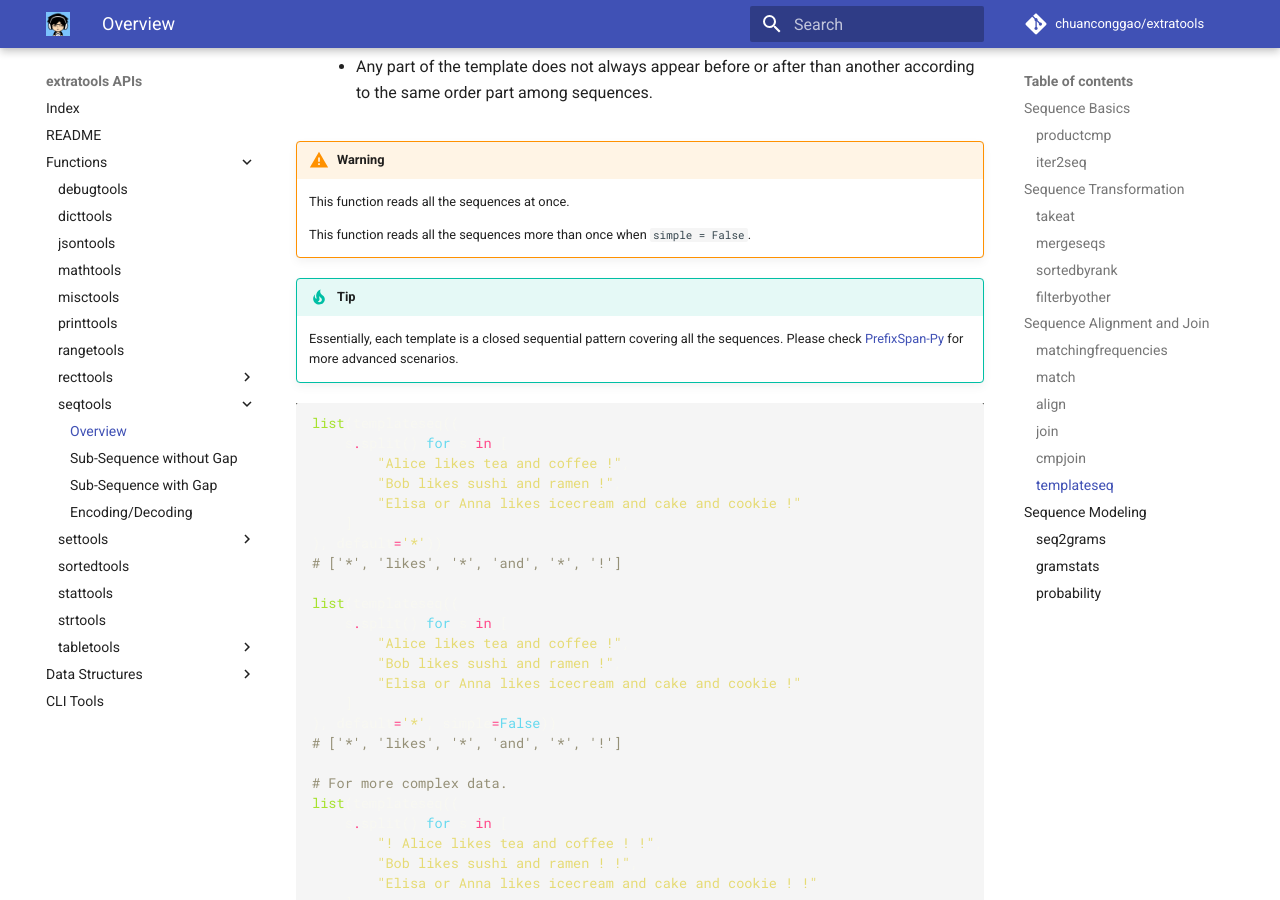
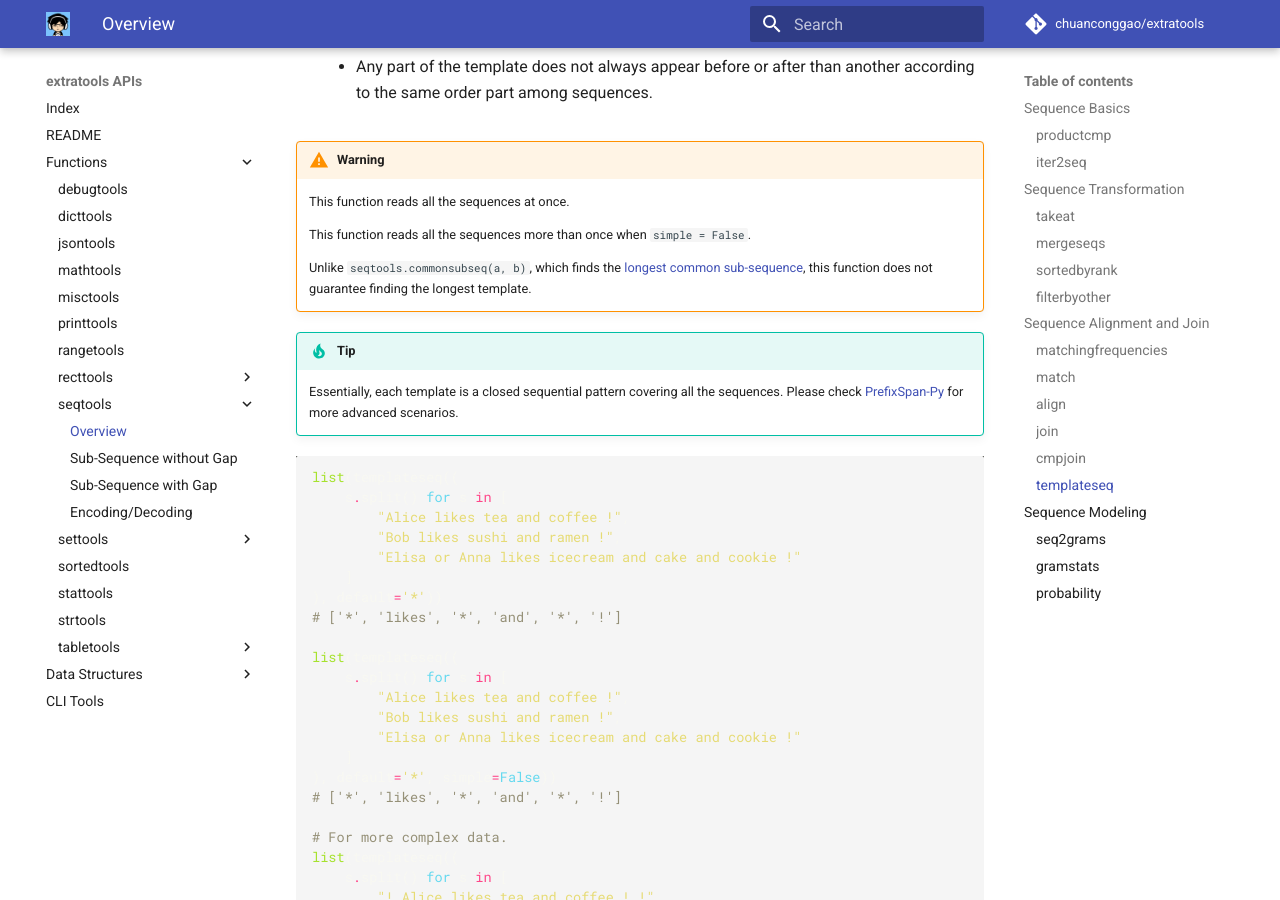
Before and after one commit to chuanconggao/extratools, an MkDocs documentation site: the page built from docs/functions/seqtools.md, in a window 1280 px wide and 900 px high, scrolled down 7570 px. Built offline with MkDocs 1.6.1 and Material for MkDocs 9.7.7, drawn with Linux system fonts in a browser that asks for light colours; formulas are drawn with MathJax 3; comment, search, counter and statistics services are not loaded; old or Windows-style settings are respelled for this version of MkDocs.

Commit message:
Tweak docs

```diff
--- a/docs/functions/seqtools.md
+++ b/docs/functions/seqtools.md
@@ -303,6 +303,8 @@ list(cmpjoin(
 
     This function reads all the sequences more than once when `simple = False`.
 
+    Unlike `seqtools.commonsubseq(a, b)`, which finds the [longest common sub-sequence](https://en.wikipedia.org/wiki/Longest_common_substring_problem), this function does not guarantee finding the longest template.
+
 !!! tip
     Essentially, each template is a closed sequential pattern covering all the sequences. Please check [PrefixSpan-Py](https://github.com/chuanconggao/PrefixSpan-py) for more advanced scenarios.
 
```
